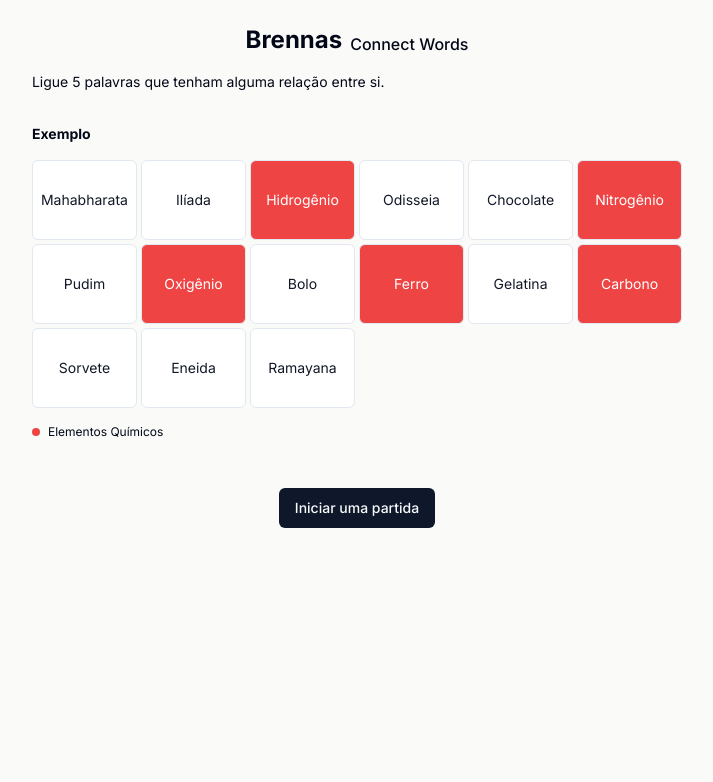
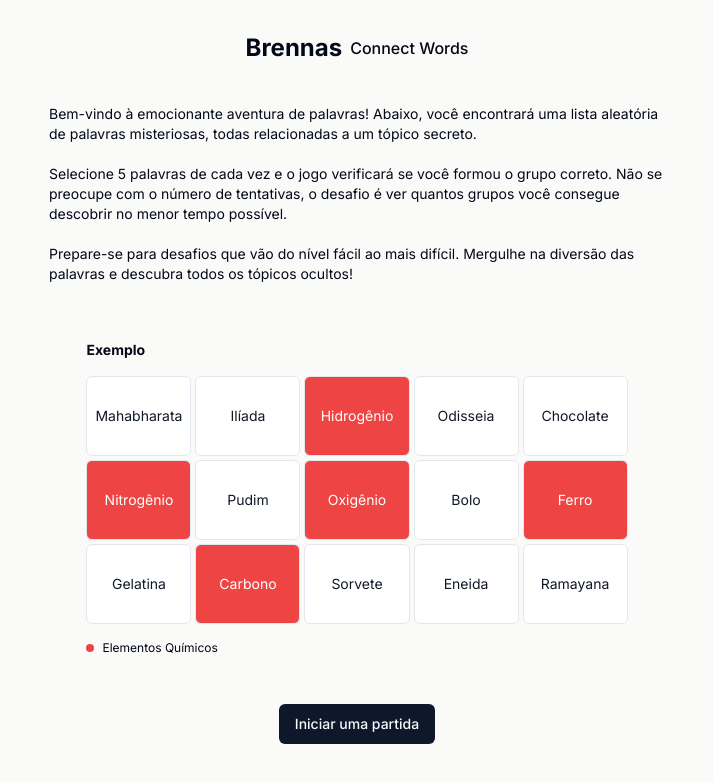
Before and after one commit to washingtonj/connect-words, a Next.js app: page / in a window 1280 px wide. Shown: the top 782 px of the page, without its empty margins (283-996 px from the left). Built offline with nearby package versions, Linux system fonts and the light colour scheme.

Commit message:
break components and add game description

```diff
--- a/app/game/page.tsx
+++ b/app/game/page.tsx
@@ -2,7 +2,8 @@
 
 import { useCallback, useEffect, useMemo, useState } from "react";
 import { useRouter } from 'next/navigation'
-import { WordTable, WordCard, WordTopics } from '@/components/game'
+import { WordTable, WordCard, WordTopics, WordStats } from '@/components/game'
+import { Spinner } from '@/components/ui'
 import { useMedia } from "react-use";
 
 export default function Home() {
@@ -129,18 +130,11 @@ export default function Home() {
 
   return (
     <main className="flex flex-col items-center mt-6 mb-8 px-2 lg:mt-24">
-      {loading && (
-        <div className="h-screen flex items-center justify-center">
-          <div className="animate-spin rounded-full h-16 w-16 border-t-2 border-b-2 border-gray-900"></div>
-        </div>
-      )}
+      {loading && <Spinner />}
 
       {!loading && (
         <div className="flex flex-col gap-4 px-1 w-full lg:px-20">
-          <span className="flex items-center gap-2">
-            <p className="font-bold">Tentativas:</p>
-            <p>{attempts}</p>
-          </span>
+          <WordStats attempts={attempts} />
 
           <WordTable validating={validating}>
             {wordsSplitedByColumns.map((column, index) => (
--- a/app/page.tsx
+++ b/app/page.tsx
@@ -4,14 +4,23 @@ import { GameExample } from '@/components/game'
 
 export default function Page() {
   return (
-    <div className="flex flex-col items-center justify-center p-4">
-      <span className="text-center flex items-center mt-2">
-        <h2 className="text-2xl font-bold mr-2">Brennas</h2>
-        <h1 className="text-md font-medium self-end">Connect Words</h1>
+    <div className="flex flex-col items-center justify-center p-6">
+      <span className='flex flex-col items-center'>
+        <span className="text-center flex items-center mt-2">
+          <h2 className="text-2xl font-bold mr-2">Brennas</h2>
+          <h1 className="text-md font-medium self-center">Connect Words</h1>
+        </span>
+      </span>
+
+      <span className='lg:w-6/12 text-sm my-10'>
+        Bem-vindo à emocionante aventura de palavras! Abaixo, você encontrará uma lista aleatória de palavras misteriosas, todas relacionadas a um tópico secreto.
+        <br /><br />
+        Selecione 5 palavras de cada vez e o jogo verificará se você formou o grupo correto. Não se preocupe com o número de tentativas, o desafio é ver quantos grupos você consegue descobrir no menor tempo possível.
+        <br /><br />
+        Prepare-se para desafios que vão do nível fácil ao mais difícil. Mergulhe na diversão das palavras e descubra todos os tópicos ocultos!
       </span>
 
       <span className="text-sm p-4">
-        <p className="mb-8">Ligue 5 palavras que tenham alguma relação entre si.</p>
         <GameExample />
       </span>
 
--- a/components/game/example.tsx
+++ b/components/game/example.tsx
@@ -18,7 +18,7 @@ export function GameExample() {
     <div className="flex flex-col gap-4">
       <p className="text-sm font-bold">Exemplo</p>
 
-      <WordTable validating={true}>
+      <WordTable validating={true} className='lg:grid-cols-5'>
         {
           example.map((word, index) => (
             <WordCard
--- a/components/game/index.ts
+++ b/components/game/index.ts
@@ -1,4 +1,5 @@
 export * from './wordcard'
 export * from './wordtable'
 export * from './wordtopics'
+export * from './wordstats'
 export * from './example'
--- /dev/null
+++ b/components/game/wordstats.tsx
@@ -0,0 +1,12 @@
+type WordStatsProps = {
+  attempts: number
+}
+
+export function WordStats(props: WordStatsProps) {
+  return (
+    <span className="flex items-center gap-2">
+      <p className="font-bold">Tentativas:</p>
+      <p>{props.attempts}</p>
+    </span>
+  )
+}
--- a/components/game/wordtable.tsx
+++ b/components/game/wordtable.tsx
@@ -1,12 +1,20 @@
+import { cn } from "@/lib/utils";
 import { PropsWithChildren } from "react";
 
 type WordTableProps = {
   validating: boolean
+  className?: string
 } & PropsWithChildren
 
 export function WordTable(props: WordTableProps) {
+  const className = cn([
+    'grid grid-cols-3 lg:grid-cols-6 gap-1',
+    props.validating && 'pointer-events-none',
+    props.className
+  ])
+
   return (
-    <div className={`grid grid-cols-3 lg:grid-cols-6 gap-1 ${props.validating ? 'pointer-events-none' : ''}`}>
+    <div className={className}>
       {props.children}
     </div>
   )
--- /dev/null
+++ b/components/ui/index.ts
@@ -0,0 +1,2 @@
+export * from './spinner'
+export * from './button'
--- /dev/null
+++ b/components/ui/spinner.tsx
@@ -0,0 +1,7 @@
+export function Spinner() {
+  return (
+    <div className="flex items-center justify-center">
+      <div className="animate-spin rounded-full h-14 w-14 border-t-2 border-b-2 border-gray-900"></div>
+    </div>
+  )
+}
```
